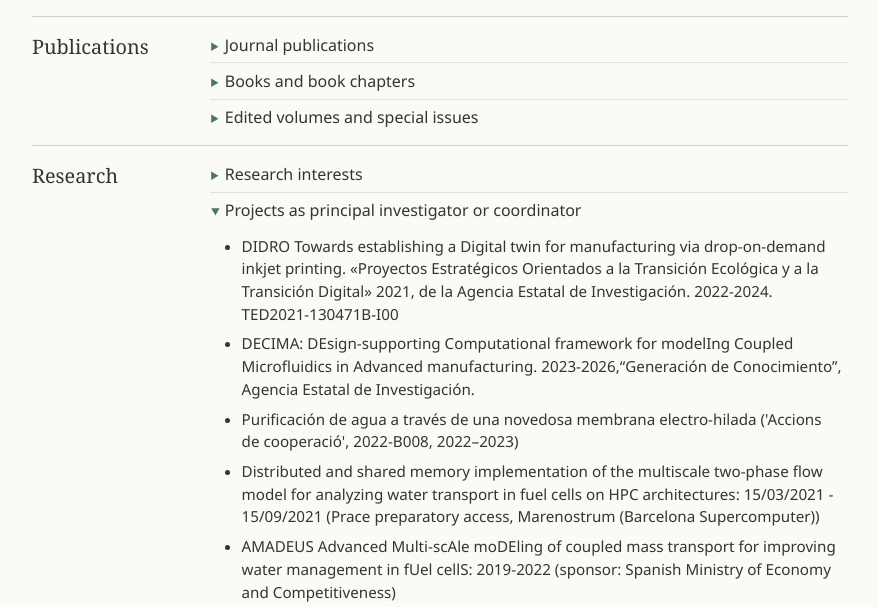
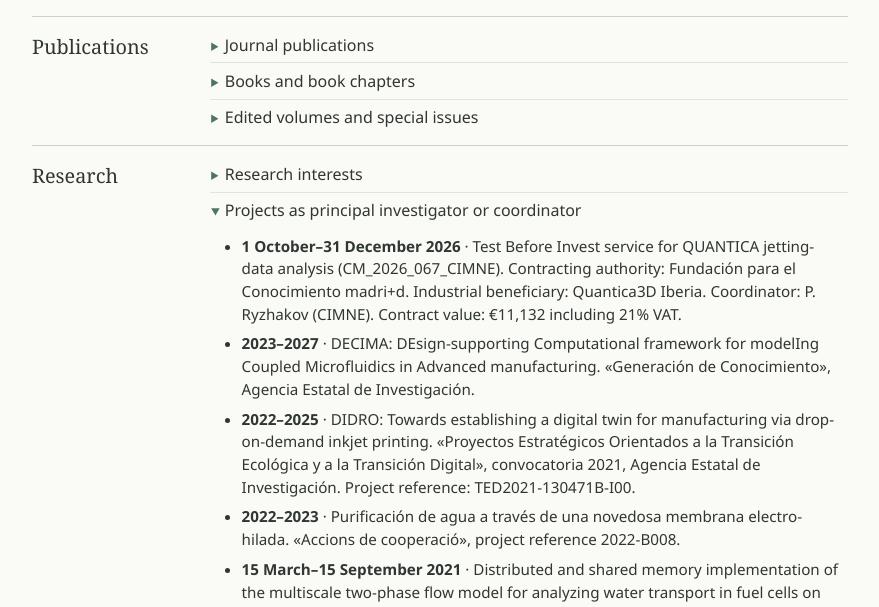
Before and after one commit to pryzhakov/pryzhakov.github.io, a plain HTML site: page index.html in a window 1280 px wide. Both pictures are taken after a click on the heading "Projects as principal investigator or coordinator". Shown: the part 176-783 px from the top of the page, without its empty margins (200-1079 px from the left). Drawn offline with Linux system fonts and the light colour scheme.

Commit message:
Update index.html

```diff
--- a/index.html
+++ b/index.html
@@ -468,46 +468,58 @@
         <div class="contents">
           <ul class="records">
             <li>
-                  DIDRO Towards establishing a Digital twin for manufacturing via drop-on-demand
-                  inkjet printing. «Proyectos Estratégicos Orientados a la Transición Ecológica
-                  y a la Transición Digital» 2021, de la Agencia Estatal de Investigación.
-                  2022-2024. TED2021-130471B-I00
+              <strong>1 October–31 December 2026</strong> · Test Before Invest service
+              for QUANTICA jetting-data analysis (CM_2026_067_CIMNE).
+              Contracting authority: Fundación para el Conocimiento madri+d.
+              Industrial beneficiary: Quantica3D Iberia.
+              Coordinator: P. Ryzhakov (CIMNE).
+              Contract value: €11,132 including 21% VAT.
             </li>
 
             <li>
-                  DECIMA: DEsign-supporting Computational framework for modelIng Coupled
-                  Microfluidics in Advanced manufacturing. 2023-2026,“Generación de
-                  Conocimiento”, Agencia Estatal de Investigación.
+              <strong>2023–2027</strong> · DECIMA: DEsign-supporting Computational
+              framework for modelIng Coupled Microfluidics in Advanced manufacturing.
+              «Generación de Conocimiento», Agencia Estatal de Investigación.
             </li>
 
             <li>
-                  Purificación de agua a través de una novedosa membrana electro-hilada
-                  ('Accions de cooperació', 2022-B008, 2022–2023)
+              <strong>2022–2025</strong> · DIDRO: Towards establishing a digital twin
+              for manufacturing via drop-on-demand inkjet printing.
+              «Proyectos Estratégicos Orientados a la Transición Ecológica y a la
+              Transición Digital», convocatoria 2021, Agencia Estatal de Investigación.
+              Project reference: TED2021-130471B-I00.
             </li>
 
             <li>
-                  Distributed and shared memory implementation of the multiscale two-phase flow
-                  model for analyzing water transport in fuel cells on HPC architectures:
-                  15/03/2021 - 15/09/2021 (Prace preparatory access, Marenostrum (Barcelona
-                  Supercomputer))
+              <strong>2022–2023</strong> · Purificación de agua a través de una
+              novedosa membrana electro-hilada.
+              «Accions de cooperació», project reference 2022-B008.
             </li>
 
             <li>
-                  AMADEUS Advanced Multi-scAle moDEling of coupled mass transport for improving
-                  water management in fUel cellS: 2019-2022 (sponsor: Spanish Ministry of
-                  Economy and Competitiveness)
+              <strong>15 March–15 September 2021</strong> · Distributed and shared
+              memory implementation of the multiscale two-phase flow model for
+              analyzing water transport in fuel cells on HPC architectures.
+              PRACE Preparatory Access, MareNostrum, Barcelona Supercomputing Center.
             </li>
 
             <li>
-                  VIDRESIM Modelización y simulación de conformación del vidrio: 2017-2018
-                  (sponsored by RC Glass via NUCLIS program of Catalan government)
+              <strong>2019–2022</strong> · AMADEUS: Advanced Multi-scAle moDEling
+              of coupled mass transport for improving water management in fUel cellS.
+              Funded by the Spanish Ministry of Economy and Competitiveness.
+            </li>
+
+            <li>
+              <strong>2017–2018</strong> · VIDRESIM: Modelización y simulación de
+              conformación del vidrio. Funded by RC Glass through the Catalan
+              government’s NUCLIS programme.
             </li>
           </ul>
         </div>
       </details>
 
           <details>
-            <summary>Projects as a researcher</summary>
+            <summary>Selected projects as a researcher</summary>
             <div class="contents">
               <ul class="records">
                 <li>
```
Lines whose indentation alone changed are shown as unchanged.
